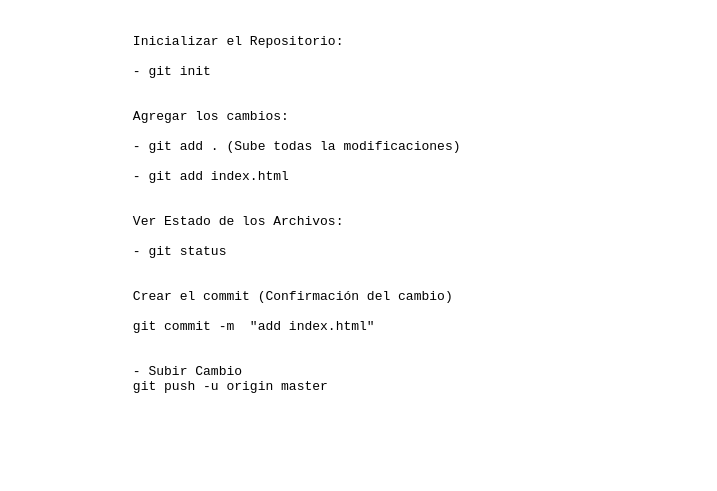
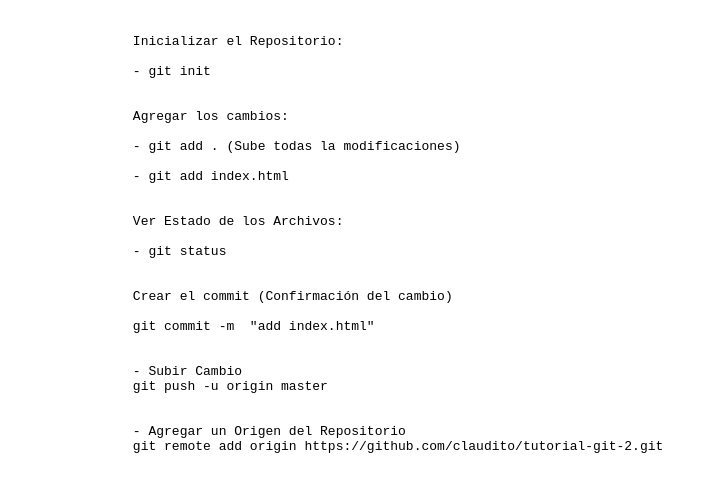
Before and after one commit to claudito/tutorial-git-2, a plain HTML site: page index.html in a window 1280 px wide. Shown: the part 61-552 px from the top of the page, without its empty margins (0-717 px from the left). Drawn offline with Linux system fonts and the light colour scheme.

Commit message:
readme & license

```diff
--- a/index.html
+++ b/index.html
@@ -38,6 +38,10 @@
 		git push -u origin master
 
 
+		- Agregar un Origen del Repositorio
+		git remote add origin https://github.com/claudito/tutorial-git-2.git
+
+
 
 	</pre>
 
```
Also changed, not shown: 2 other files.
